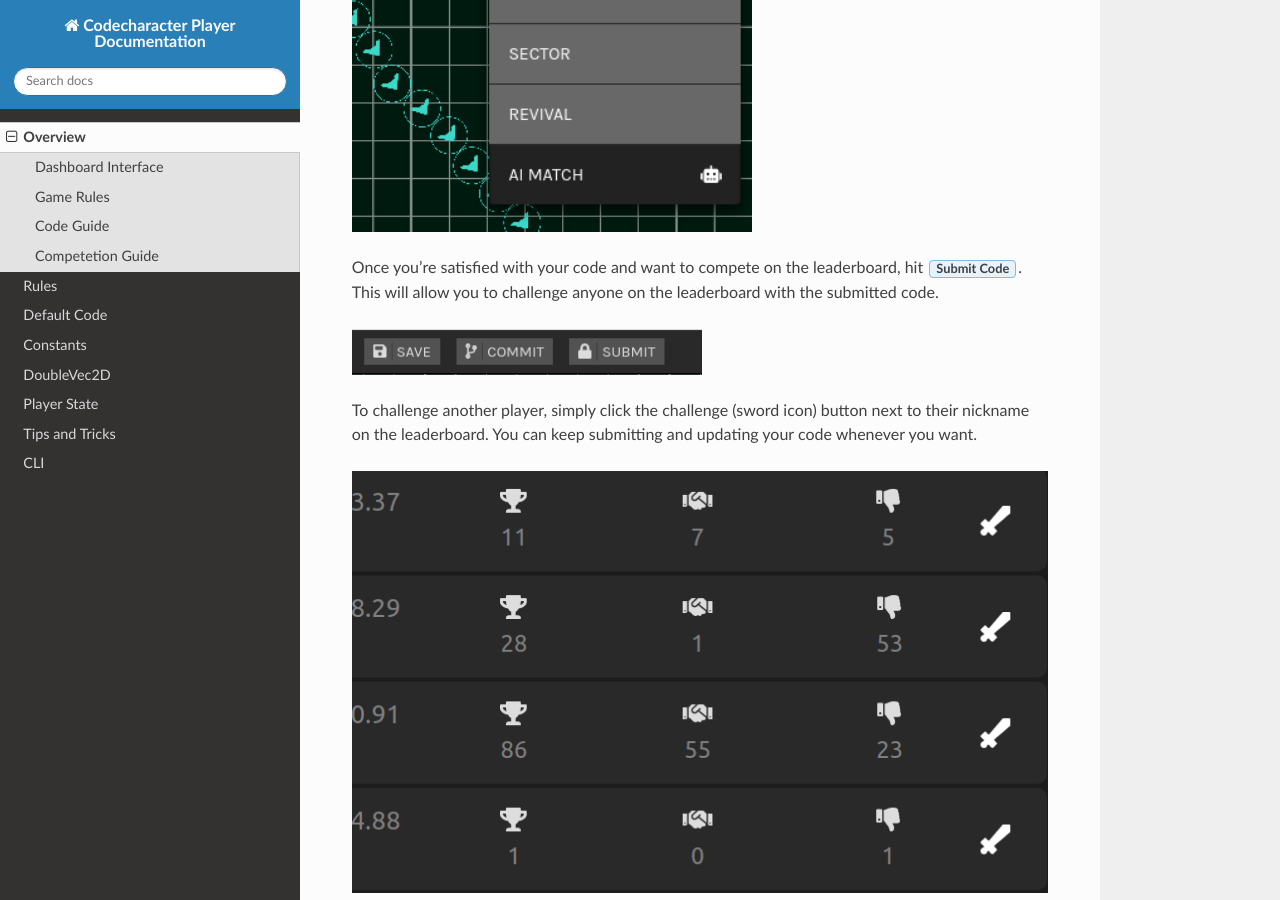
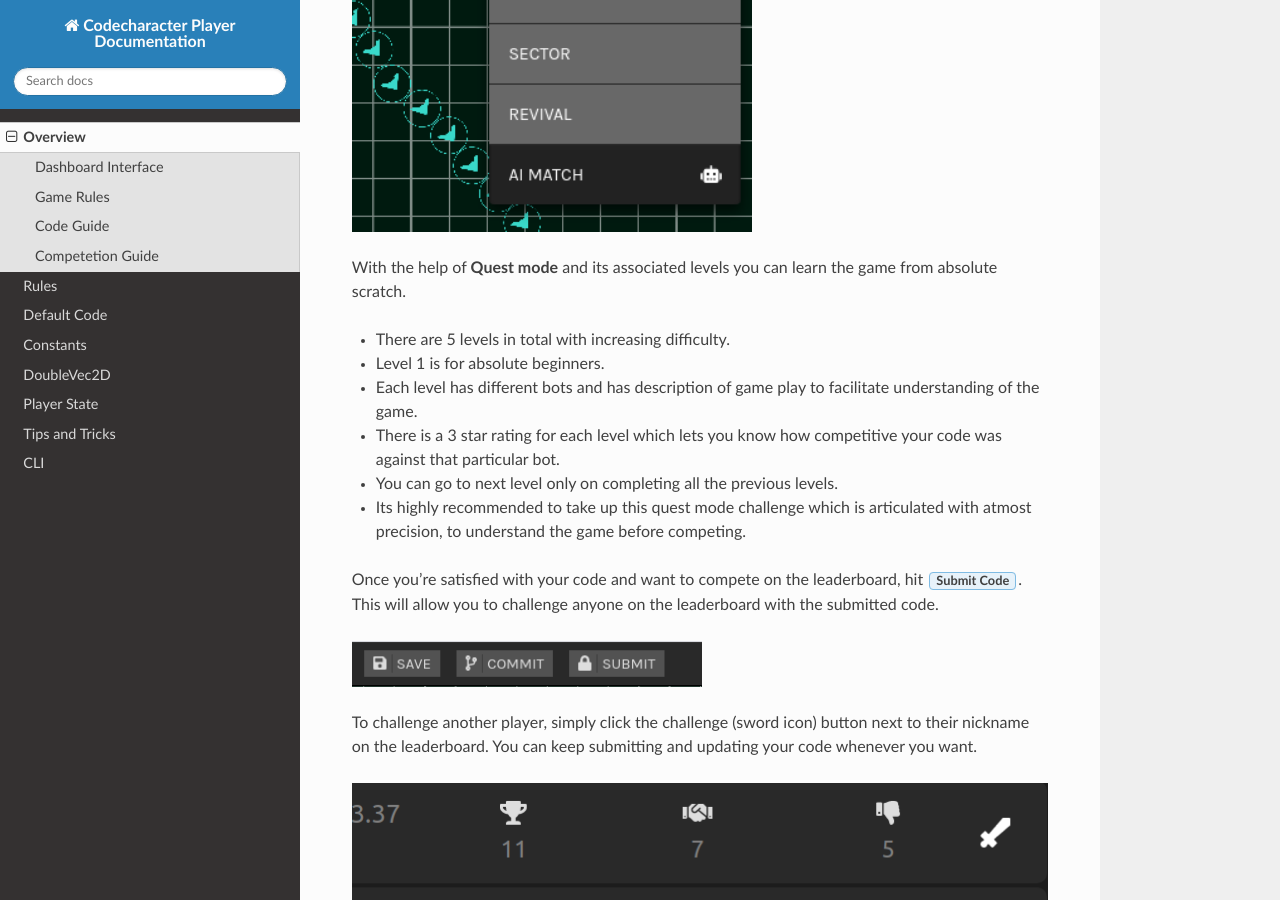
Before and after one commit to delta/codecharacter-player-docs-2020, a Sphinx documentation site: the page built from source/overview.rst, in a window 1280 px wide and 900 px high, scrolled down 4827 px. Built offline with Sphinx 7.4.7 and the Read the Docs theme 2.0.0, drawn with Linux system fonts in a browser that asks for light colours.

Commit message:
add questmode docs

```diff
--- a/source/overview.rst
+++ b/source/overview.rst
@@ -140,6 +140,14 @@ You can run code on three different maps, against either `your` own code, or aga
 .. figure:: _static/self_match.png
    :width: 400px
    :alt: Self/AI Match
+With the help of **Quest mode** and its associated levels you can learn the game from absolute scratch.
+
+* There are 5 levels in total with increasing difficulty.
+* Level 1 is for absolute beginners.
+* Each level has different bots and has description of game play to facilitate understanding of the game.
+* There is a 3 star rating for each level which lets you know how competitive your code was against that particular bot.
+* You can go to next level only on completing all the previous levels.
+* Its highly recommended to take up this quest mode challenge which is articulated with atmost precision, to understand the game before competing.
 
 Once you’re satisfied with your code and want to compete on the leaderboard, hit :guilabel:`Submit Code`. This will allow you to
 challenge anyone on the leaderboard with the submitted code.
```
